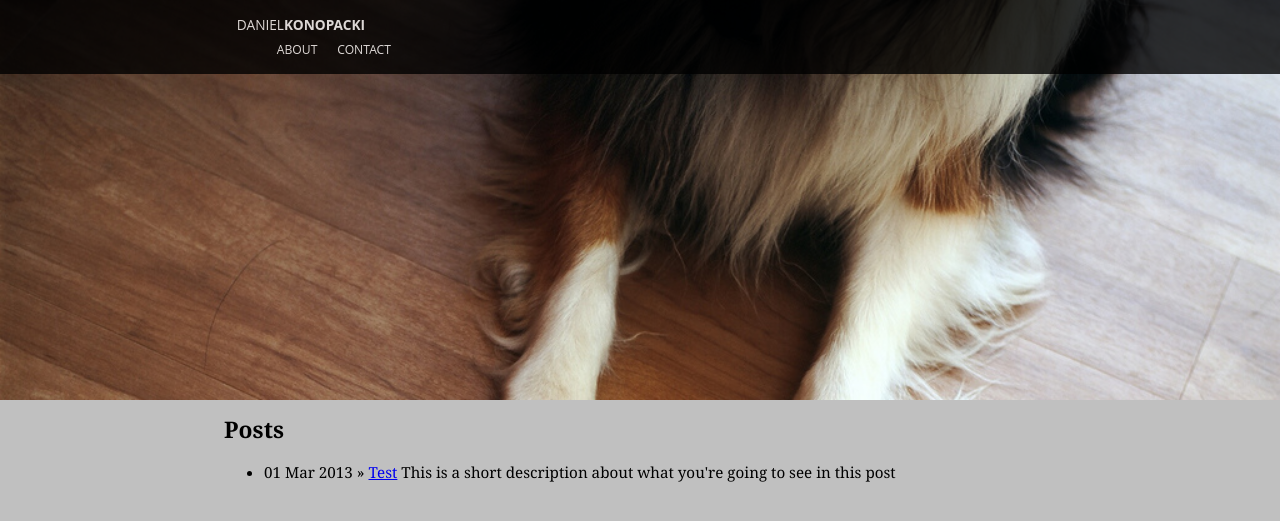
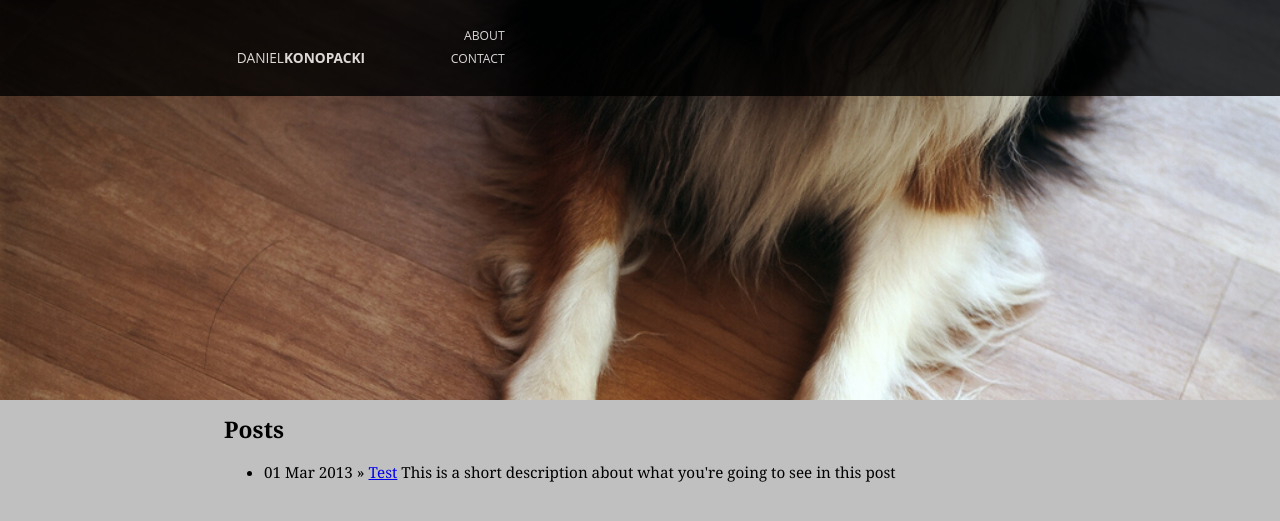
Before and after one commit to danielkonopacki/danielkonopacki.github.com, a Jekyll site: the page built from index.html, in a window 1280 px wide. Shown: the top 521 px of the page. Built offline with Jekyll 4.4.1, drawn with Linux system fonts in a browser that asks for light colours; Markdown is read by kramdown in place of the engine named in the settings.

Commit message:
CSS updates

```diff
--- a/css/layout.css
+++ b/css/layout.css
@@ -15,8 +15,9 @@ html, body {
 }
 
 #header h1,
+#header section,
 #header section ul {
-  display: inline;
+  display: inline-block;
 }
 
 #header section ul li {
```
Also changed, not shown: 1 other file.
